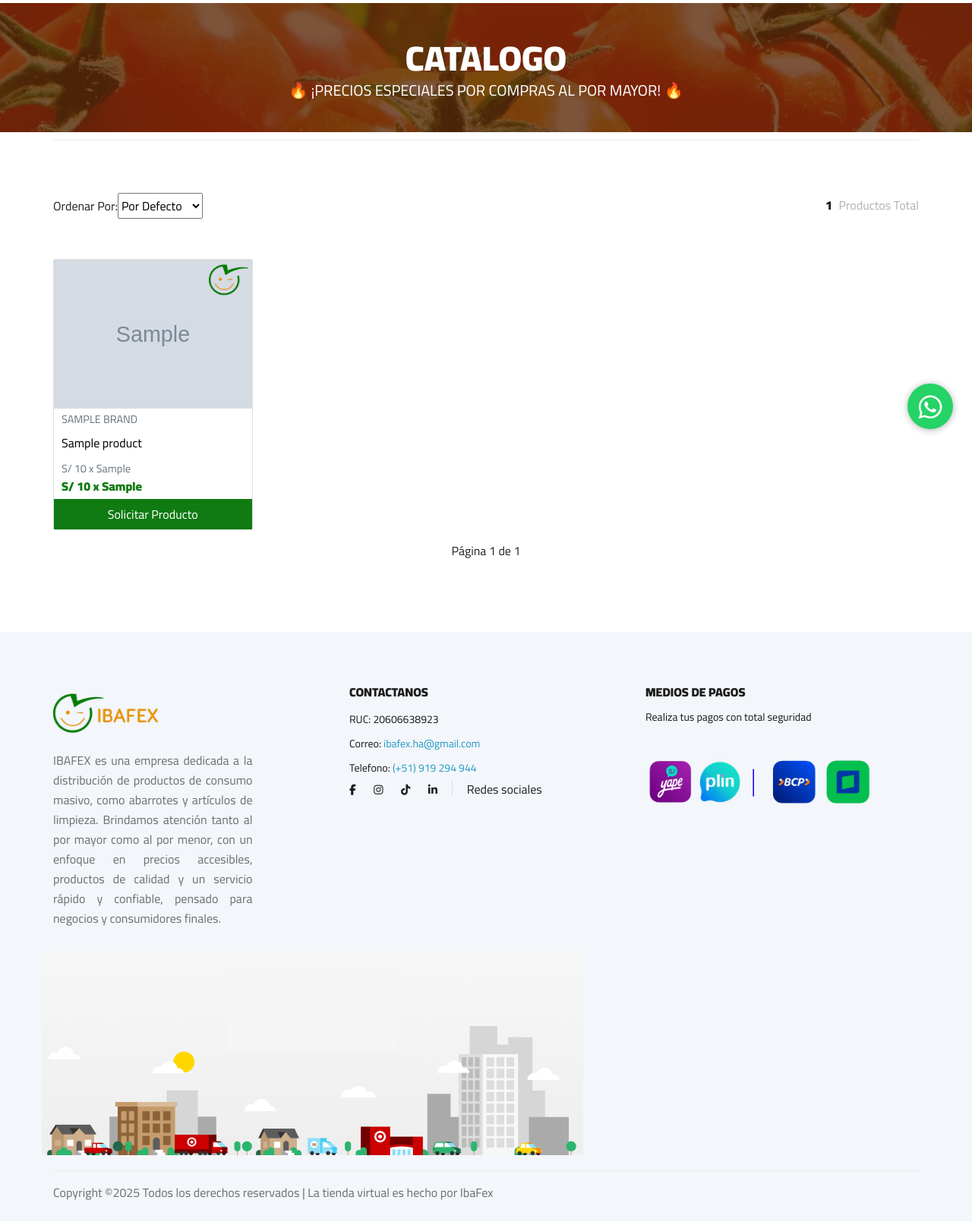
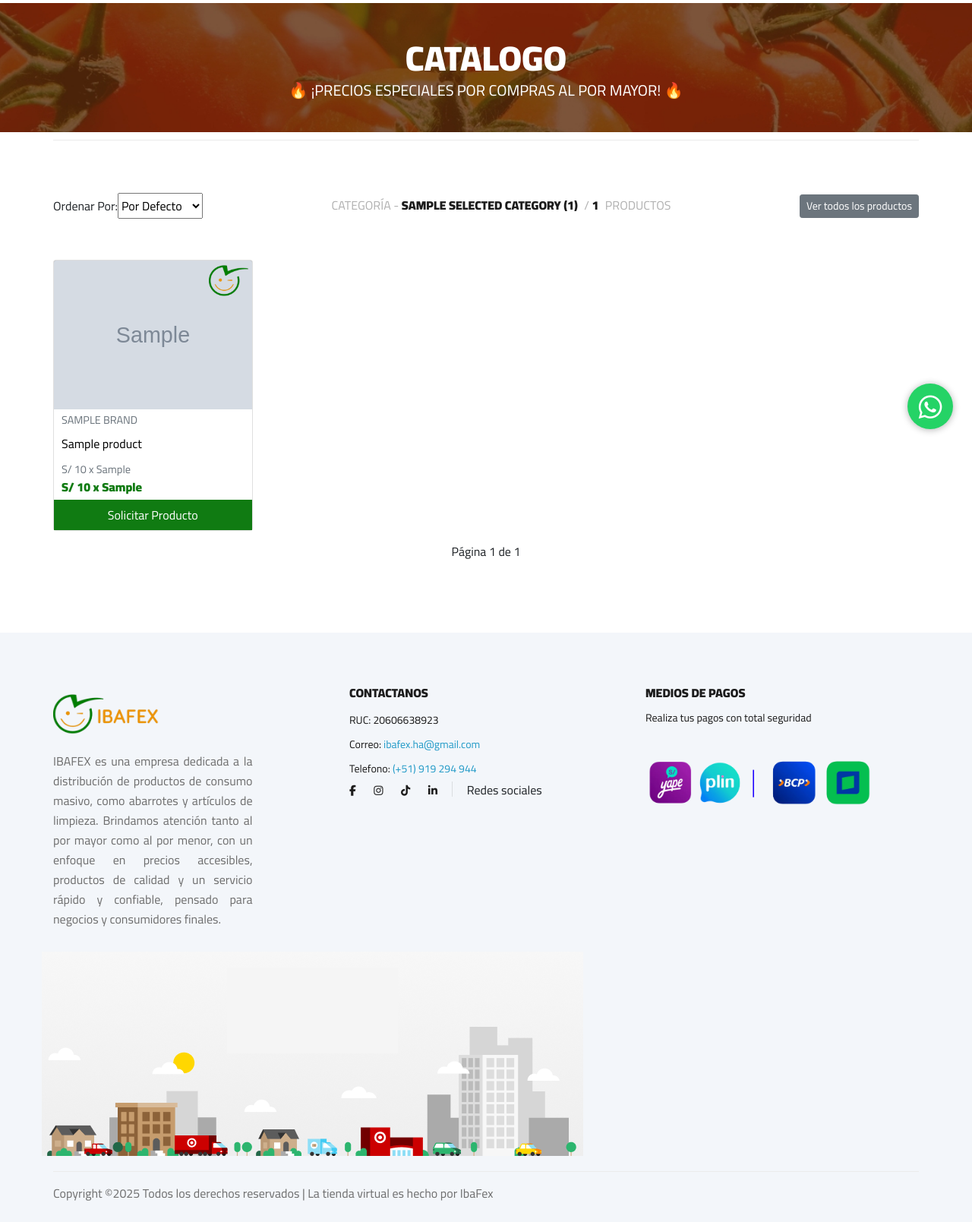
Before and after one commit to GroverAEP/landing_page_iba, a Django app: template products/templates/shop-grid.html in a window 1280 px wide. Shown: the part 210-1819 px from the top of the page at 76% size. Before the commit the page ends 1790 px from the top, so only its background shows below. Run offline with Django 3.2, Linux system fonts and the light colour scheme; the template is opened without the code that fills it: most values are stand-ins (such as "Sample title", 1, 10 or a date in 2020); grey boxes marked "Sample" are stand-in pictures; some libraries are stand-ins or nearby versions; grey boxes are pictures that could not be loaded.

Commit message:
solucionado detalle del frontend

```diff
--- a/products/static/css/style.css
+++ b/products/static/css/style.css
@@ -1934,6 +1934,14 @@ ol {
 	.over_hid {
 		overflow: hidden;
 	}
+
+
+	.filter__found h6 {
+		font-size: 13px;
+	}
+
+
+
 }
 
 /* Wide Mobile = 480px */
--- a/products/templates/shop-grid.html
+++ b/products/templates/shop-grid.html
@@ -111,12 +111,12 @@
                                         </select>
                                     </form>
                                 </div>
-                                {% if query %}
-                                    <!-- Resultados -->
-                                    <div class="filter__found" >
+                                {% if selected_category %}
+                                    <!-- Mostrar nombre de la categoría -->
+                                    <div class="filter__found mb-3">
                                         <h6 class="mb-0">
-                                            Resultados: <span> ({{ total_products_filter }})</span> /
-                                            <span>{{ products_total_count }}</span> Productos
+                                            CATEGORÍA - <span> {{ selected_category.name|upper }} ({{ total_products_filter }})</span>
+                                            / <span> {{ products_total_count }} </span>PRODUCTOS
                                         </h6>
                                     </div>
                                     <!-- Botón "ver todos los productos" -->
@@ -125,10 +125,24 @@
                                             Ver todos los productos
                                         </a>
                                     </div>
+                                {% elif query %}
+                                    <!-- Resultados por búsqueda -->
+                                    <div class="filter__found">
+                                        <h6 class="mb-0">
+                                            RESULTADOS: <span> ({{ total_products_filter }})</span> /
+                                            <span>{{ products_total_count }}</span> PRODUCTOS
+                                        </h6>
+                                    </div>
+                                    <div>
+                                        <a class="btn btn-secondary btn-sm" href="{% url 'catalog_products' %}">
+                                            Ver todos los productos
+                                        </a>
+                                    </div>
                                 {% else %}
-                                    <div class="filter__found" >
+                                    <!-- Sin filtros -->
+                                    <div class="filter__found">
                                         <h6 class="mb-0">
-                                            <span>{{ products_total_count }}</span> Productos Total
+                                            <span>{{ products_total_count }}</span> PRODUCTOS EN TOTAL
                                         </h6>
                                     </div>
                                 {% endif %}
@@ -145,26 +159,22 @@
                                             <!-- Contenedor de la imagen en la esquina superior derecha (frente al "Agotado") -->
                                             {% comment %} tiene un width de 20% graduar ese width dependiendo de la imagen {% endcomment %}
                                             {% load cloudinary_filters %}
-
                                             <div class="image-label">
                                                 <img src="{% static 'img/icon_logo.png' %}" alt="Imagen Promocional">
                                             </div>
-
                                             <!-- Contenedor de "Agotado" en la esquina superior izquierda -->
                                             {% if not product.product_of_stock %}
                                                 <div class="agotado-label position-absolute top-0 start-0 p-2 bg-danger text-white" style="font-size: 13px; font-weight: bold;">
                                                     ¡AGOTADO!
                                                 </div>
                                             {% endif %}
-
                                             <img
                                                 src="{{ product.image.url|cloudinary_transform }}"
                                                 alt="{{ product.name }}"
                                                 loading="lazy"
                                                 class="img-css"
-                                                onerror="this.onerror=null; this.src='{% static "img/img_loader.jpg" %}';"
+                                                onerror="this.onerror=null; this.src='{% static "img/not_available.jpg" %}';"
                                             >
-
                                         </div>
 
                                         {% comment %} ESTA PARTE ESTA EN DESRROLLO FALTA TERMINAR {% endcomment %}
@@ -192,7 +202,6 @@
                                         >
                                             Solicitar Producto
                                         </a>
-
                                     </div>
                                 </div>
                             {% endfor %}
```
Also changed, not shown: products/views.py (+7 -1 lines), products/static/img/img_loader.jpg (deleted), products/static/img/not_available.jpg (added).
